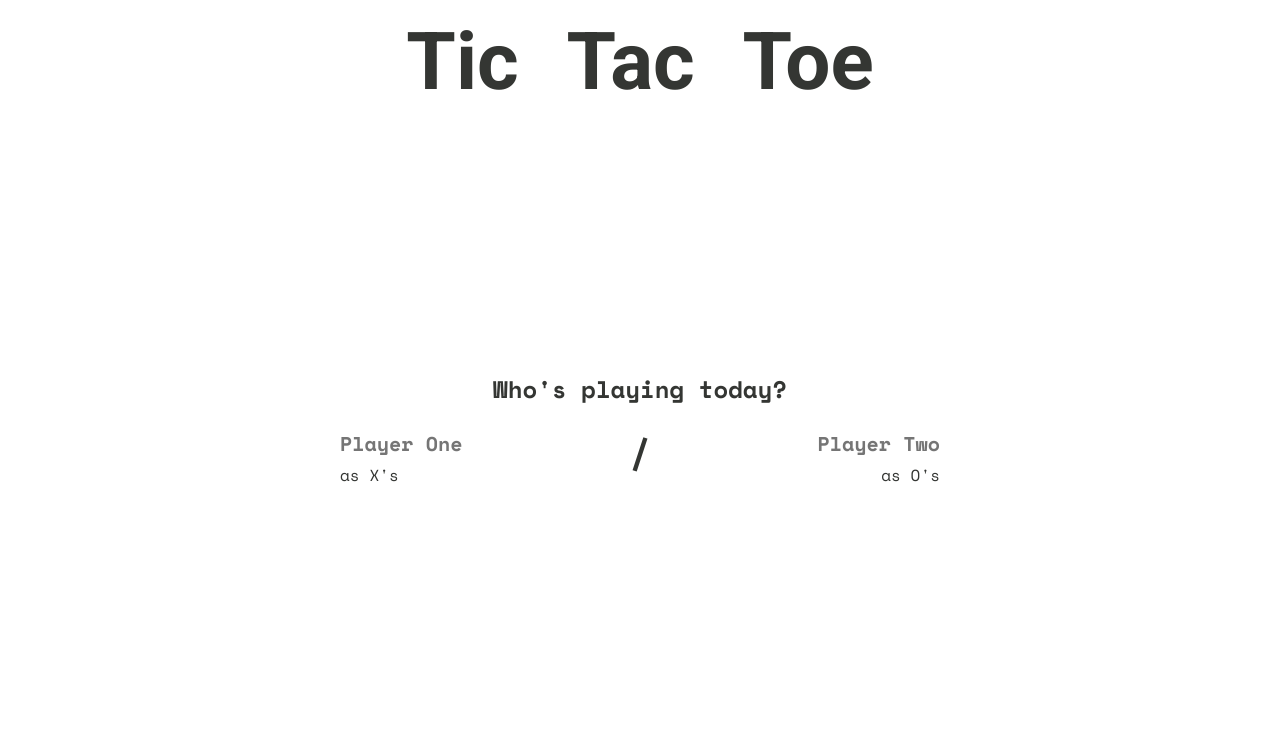
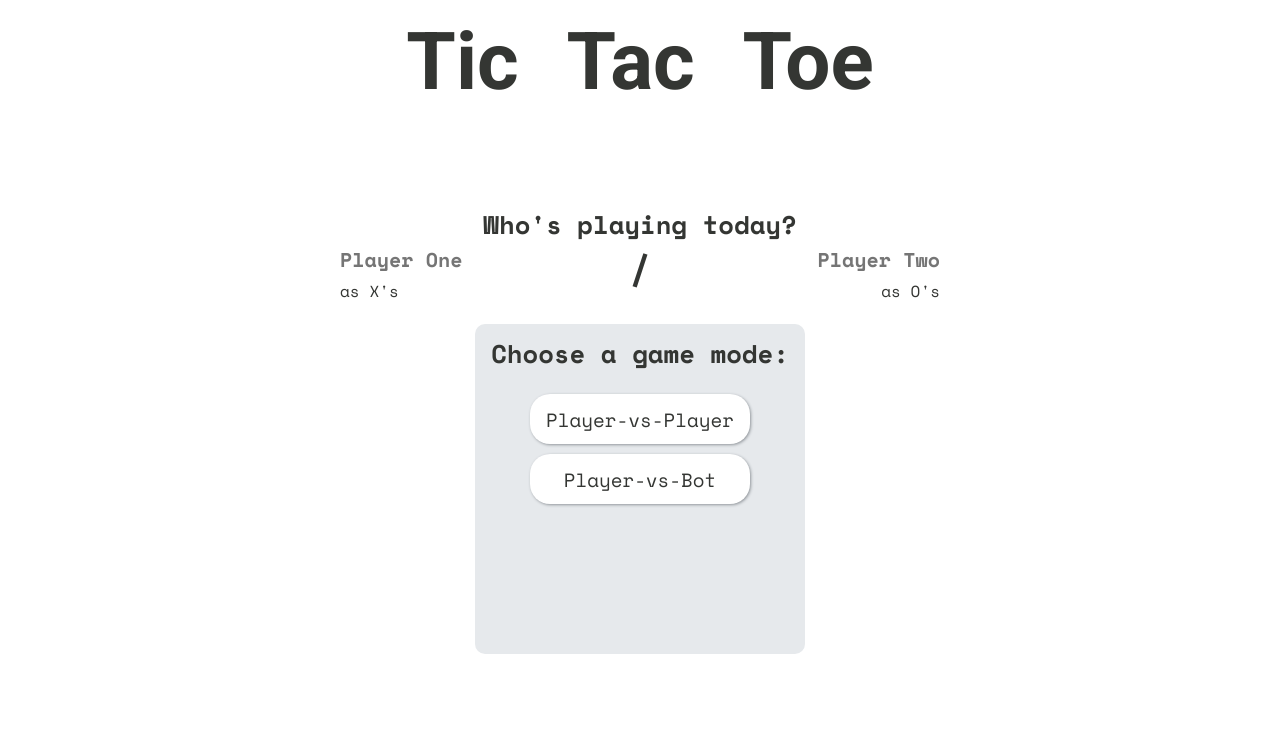
Before and after one commit to DenVIII/odin-tic-tac-toe-09, a plain HTML site: page index.html in a window 1280 px wide. Shown: the top 741 px of the page. Drawn offline with nearby package versions, Linux system fonts and the light colour scheme.

Commit message:
Add game-options section
Add btns for PVP or vs Bot modes

Add styling for this btns and game-options

Change game-menu tag to form

```diff
--- a/index.html
+++ b/index.html
@@ -23,20 +23,33 @@
             </div>
         </div>
     </div>
-    <section class="game-menu">
+    <form class="game-menu">
+        <div class="wrapper">
             <h2 class="title">Who's playing today?</h2>
             <div class="game-players">
                 <div class="player one">
                     <input type="text" placeholder="Player One" class="player-name" id="player-one-input" name="player-one-input">
                     <label for="player-one-input" class="player-mark">as X's</label>
                 </div>
-            <div class="score bold">/</div>
+                <div class="divider bold">/</div>
                 <div class="player two">
                     <input type="text" placeholder="Player Two" class="player-name" id="player-two-input" name="player-two-input">
                     <label for="player-two-input" class="player-mark">as O's</label>
                 </div>
             </div>
-    </section>
+        </div>
+        <fieldset class="game-options">
+            <legend class="title">Choose a game mode:</legend>
+            <div class="option-container">
+                <input type="radio" name="option-vs-player" id="option-vs-player">
+                <label for="option-vs-player" class="option">Player-vs-Player</label>
+            </div>
+            <div class="option-container">
+                <input type="radio" name="option-vs-bot" id="option-vs-bot">
+                <label for="option-vs-bot" class="option">Player-vs-Bot</label>
+            </div>
+        </fieldset>
+    </form>
     <section class="game-icons hidden">
         <div class="container">
             <div class="icon-descr">End game?</div>
--- a/styles.css
+++ b/styles.css
@@ -35,7 +35,7 @@ header {
     font-family: 'Roboto', sans-serif;
 }
 
-section {
+section, form {
     flex: 1;
     display: flex;
     flex-direction: column;
@@ -181,7 +181,7 @@ a {
     pointer-events: none;
 }
 
-.game-icons>.container {
+.game-icons > .container {
     width: 500px;
     pointer-events: none;
 }
@@ -201,7 +201,7 @@ a {
     pointer-events: none;
 }
 
-.game-icons>.container:first-child>.icon {
+.game-icons > .container:first-child > .icon {
     font-size: 1.6em;
 }
 
@@ -210,12 +210,12 @@ a {
     left: 70%;
 }
 
-.game-icons>.container:hover>.icon {
+.game-icons > .container:hover > .icon {
     width: 50px;
     transition: 0.8s;
 }
 
-.game-icons>.container:hover>.icon>i::before {
+.game-icons > .container:hover > .icon > i::before {
     transition: 0.8s;
     color: var(--accent-color);
     font-size: 1.5em;
@@ -239,3 +239,68 @@ i::before {
 #player-two-input {
     text-align: right;
 }
+
+.title {
+    text-align: center;
+    font-size: 1.6rem;
+    font-weight: bold;
+    font-family: 'Space Mono', sans-serif;
+}
+
+.divider {
+    text-align: center;
+    font-size: 2.25rem;
+}
+
+.game-options {
+    position: relative;
+    width: 330px;
+    height: 330px;
+    background-color: var(--background-color);
+    border: none;
+    border-radius: 10px;
+    padding-top: 70px;
+    display: flex;
+    flex-direction: column;
+    align-items: center;
+    justify-content: center;
+    gap: 10px;
+}
+
+legend, .option {
+    position: absolute;
+    margin-left: auto;
+    margin-right: auto;
+    left: 0;
+    right: 0;
+    text-align: center;
+}
+
+legend {
+    top: 10px;
+}
+
+.option-container {
+    font-size: 1.2rem;
+    width: 220px;
+    height: 50px;
+    background-color: white;
+    box-shadow: 1px 1px 3px #92979c;
+    border-radius: 20px;
+    text-align: center;
+    display: flex;
+    align-items: center;
+}
+
+.option-container > input {
+    opacity: 0;
+}
+
+.option-container:focus-within {
+    background-color: var(--main-color);
+    box-shadow: 3px 3px 3px #735320;
+}
+
+.option-container:focus-within > label {
+    color: white;
+}
```
Lines whose indentation alone changed are shown as unchanged.
